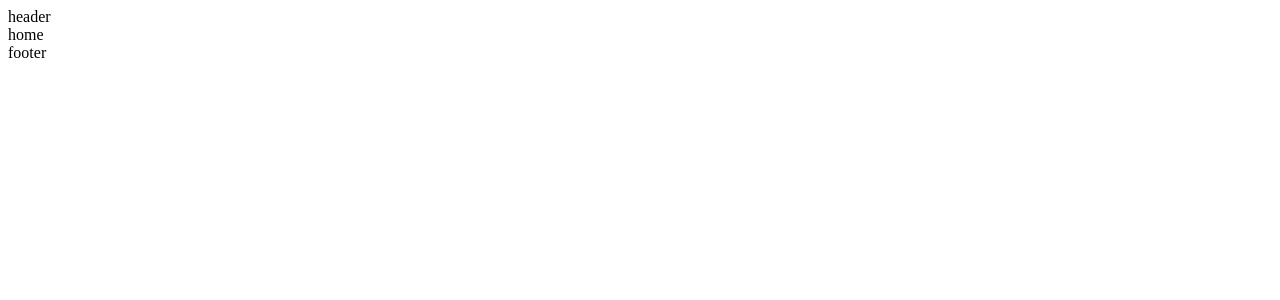
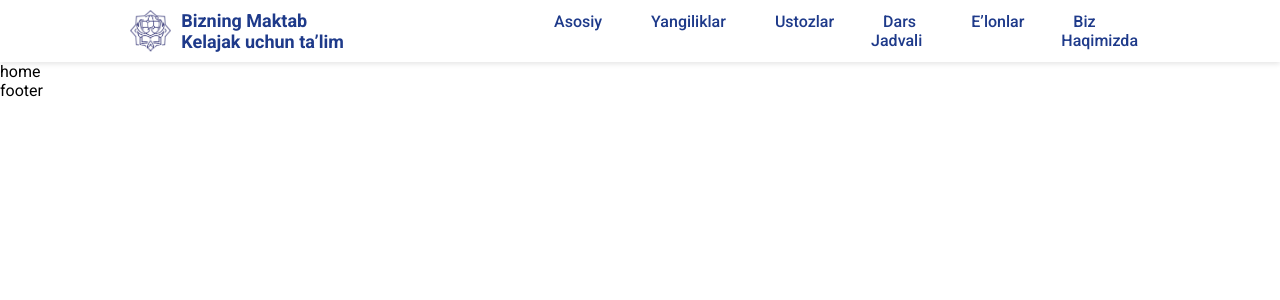
Before and after one commit to adhamjonjabborov07/sergeli-iqtisoslashtirilgan-maktabi, a React (Vite) app: page / in a window 1280 px wide. Shown: the top 300 px of the page. Built offline with nearby package versions, Linux system fonts and the light colour scheme.

Commit message:
header tayyor

```diff
--- a/src/App.jsx
+++ b/src/App.jsx
@@ -8,6 +8,7 @@ import News from "./pages/News/news";
 import Teachers from "./pages/Teachers/teachers";
 import Schedule from "./pages/Schedule/schedule";
 import Announcements from "./pages/Announcements/announcements";
+import About from "./pages/AboutUs/Aboutus";
 function App() {
   return (
     <>
@@ -17,6 +18,7 @@ function App() {
         <Route path="/teachers" element={<Layout><Teachers/></Layout>}/>
         <Route path="/schedule" element={<Layout><Schedule/></Layout>}/>
         <Route path="/announcements" element={<Layout><Announcements/></Layout>}/>
+        <Route path="/about" element={<Layout><About/></Layout>}/>
       </Routes>
     </>
   );
--- /dev/null
+++ b/src/components/Header/header.css
@@ -0,0 +1,53 @@
+
+
+header {
+  background: #fff;
+  box-shadow: 0 2px 5px rgba(0, 0, 0, 0.1);
+  padding: 10px 40px;
+}
+
+nav {
+  display: flex;
+  justify-content: space-between;
+  align-items: center;
+}
+.logo-website{
+    width: 10%;
+}
+
+.header-logo-div {
+  display: flex;
+  align-items: center;
+  gap: 10px;
+  font-size: 18px;
+  font-weight: bold;
+  color: #1e3a8a;
+}
+
+.header-logo-div svg {
+  font-size: 28px;
+  color: #1e40af;
+}
+
+ul {
+  list-style: none;
+  display: flex;
+  gap: 25px;
+  margin: 0;
+  padding: 0;
+}
+
+ul li a {
+  text-decoration: none;
+  font-size: 16px;
+  font-weight: 500;
+  padding: 6px 12px;
+  border-radius: 6px;
+  color: #1e3a8a;
+  transition: 0.3s ease;
+}
+
+ul li a:hover {
+  background: #3b82f6;
+  color: #fff;
+}
--- a/src/components/Header/header.jsx
+++ b/src/components/Header/header.jsx
@@ -1,9 +1,34 @@
-import React from 'react'
-
+import React from "react";
+import { FaGraduationCap } from "react-icons/fa6";
+import { Link } from "react-router-dom";
+import "./header.css";
+import Logo from "./logo.svg";
 function header() {
   return (
-    <div>header</div>
-  )
+    <>
+      <header>
+        <nav className="container">
+          <Link to={"/"}>
+            <div className="header-logo-div">
+              <img className="logo-website" src={Logo} alt="" />
+              <div>
+                <p>Bizning Maktab</p>
+                <p>Kelajak uchun ta’lim</p>
+              </div>
+            </div>
+          </Link>
+          <ul>
+            <li><Link to={"/"}>Asosiy</Link></li>
+            <li><Link to={"/news"}>Yangiliklar</Link></li>
+            <li><Link to={"/teachers"}>Ustozlar</Link></li>
+            <li><Link to={"/schedule"}>Dars Jadvali</Link></li>
+            <li><Link to={"/announcements"}>E’lonlar</Link></li>
+            <li><Link to={"/about"}>Biz Haqimizda</Link></li>
+          </ul>
+        </nav>
+      </header>
+    </>
+  );
 }
 
-export default header
+export default header;
--- a/src/index.css
+++ b/src/index.css
@@ -0,0 +1,15 @@
+@import url('https://fonts.googleapis.com/css2?family=Lato:ital,wght@0,100;0,300;0,400;0,700;0,900;1,100;1,300;1,400;1,700;1,900&family=Roboto:ital,wght@0,100..900;1,100..900&display=swap');
+
+*{
+    margin: 0;
+    padding: 0;
+    color: inherit;
+    box-sizing: border-box;
+    list-style: none;
+    text-decoration: none;
+  font-family: "Roboto", sans-serif;
+}
+.container{
+    width: 85%;
+    margin: 0 auto;
+}
--- /dev/null
+++ b/src/pages/AboutUs/Aboutus.jsx
@@ -0,0 +1,9 @@
+import React from 'react'
+
+function Aboutus() {
+  return (
+    <div>Aboutus</div>
+  )
+}
+
+export default Aboutus
```
Also changed, not shown: src/components/Header/logo.svg (added).
